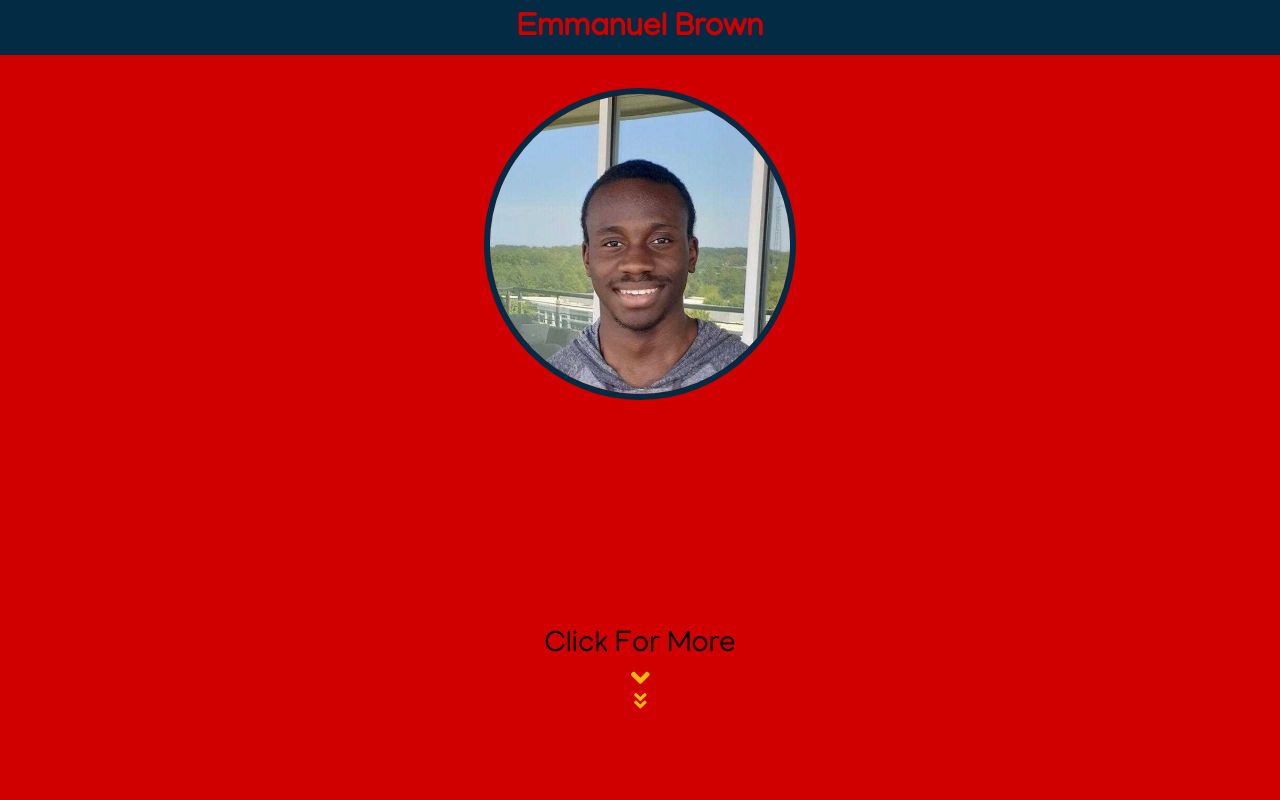
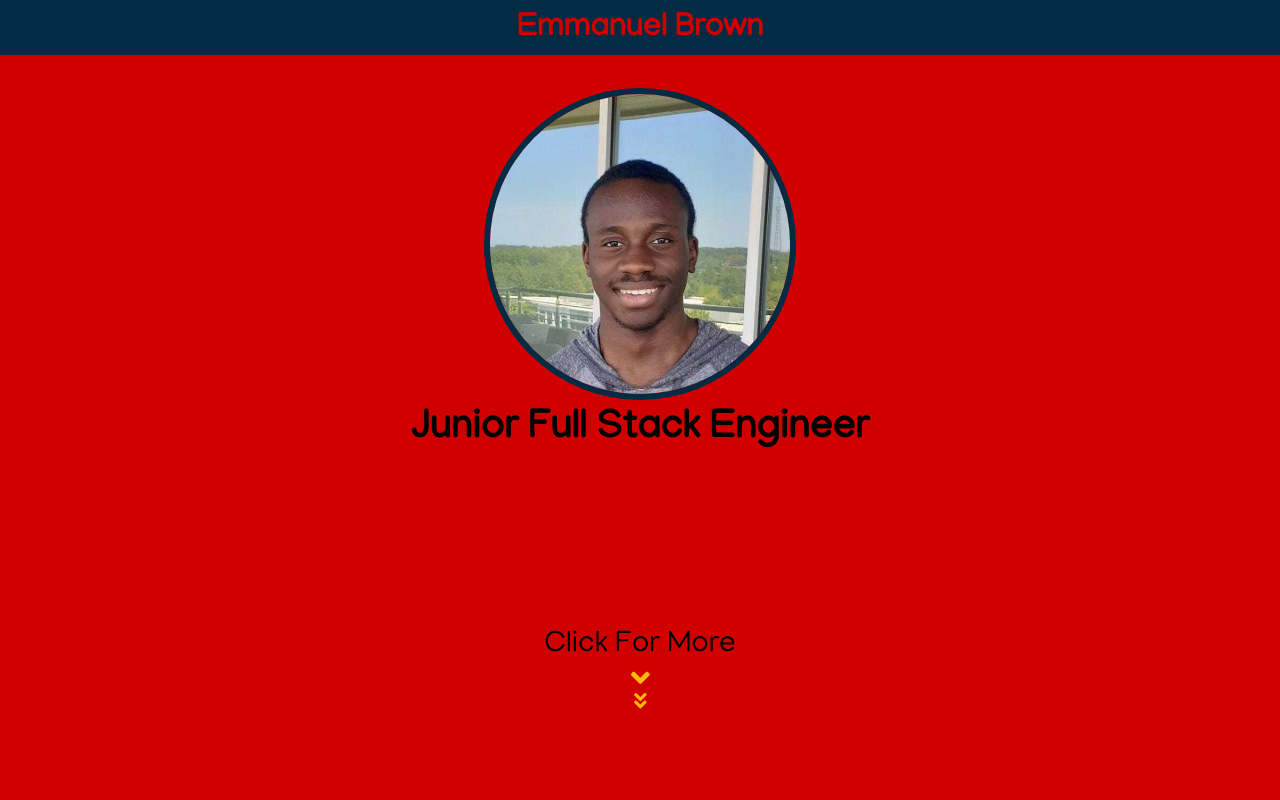
Before and after one commit to emmanuel-brown/Person_Site, a React (Create React App) app: page / in a window 1280 px wide. Shown: the top 800 px of the page. Built offline with nearby package versions, Linux system fonts and the light colour scheme.

Commit message:
Added position

```diff
--- a/package.json
+++ b/package.json
@@ -4,6 +4,7 @@
   "private": true,
   "dependencies": {
     "axios": "^0.19.0",
+    "concurrently": "^4.1.2",
     "node-sass": "^4.12.0",
     "normalize": "^0.3.1",
     "normalize.css": "^8.0.1",
--- a/src/Components/Home/Headshot.jsx
+++ b/src/Components/Home/Headshot.jsx
@@ -4,7 +4,12 @@ import HeadShot from './headShot1.jpeg'
 const Headshot = () =>{
     return(
         <>
+        <div id="headShot">
             <img src={ HeadShot } alt=""/>
+        </div>
+        <div id="position">
+            <h1>Junior Full Stack Engineer</h1>
+        </div>
         </>
     )
 }
--- a/src/Components/Home/home.scss
+++ b/src/Components/Home/home.scss
@@ -17,15 +17,27 @@
     #firstView{
         position: relative;
         height: 100vh;
+        #headShot{
+            position: absolute;
+            top: 50%;
+            left: 50%;
+            transform: translate(-50%, -100%);
             img{
-            position: absolute;
                 height: 180px;
                 width: 180px;
                 border-radius: 100%;
                 border: 6px solid $my-darkBlue;
-            top: 50%;
+            }
+        }
+        #position{
+            position: absolute;
+            top: 72%;
             left: 50%;
             transform: translate(-50%, -100%);
+            font-size: 20px;
+            text-align: center;
+            margin: 0;
+            width: 80%;
         }
     }
     #scroll{
@@ -71,6 +83,7 @@
     #firstView{
         position: relative;
         height: 100vh;
+        #headShot{
             img{
                 position: absolute;
                 height: 300px;
@@ -82,9 +95,14 @@
                 transform: translate(-50%, -100%);
             }
         }
+        #position{
+            top: 60%;
+        }
+    }
     #swipe{ display: none; }
     #click{ display: block; }
 }
+
 @keyframes move1{
     0%{
        bottom: 10px;
```
Also changed, not shown: 1 other file (tests, documents, lock files or other folders). Lines whose indentation alone changed are shown as unchanged.
